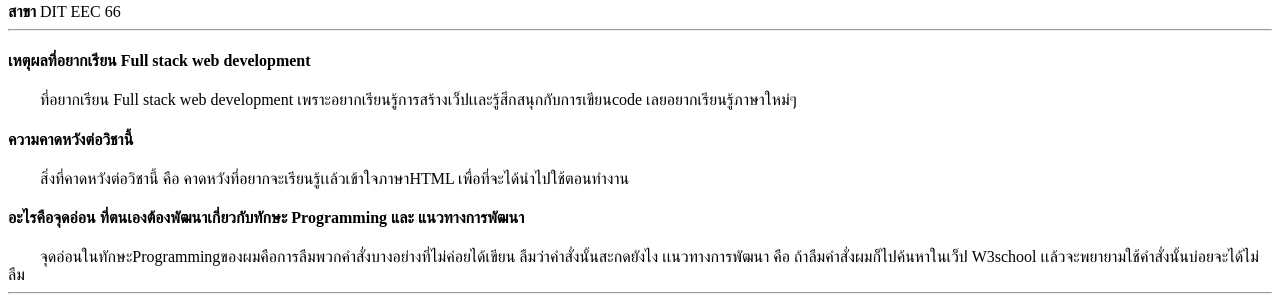
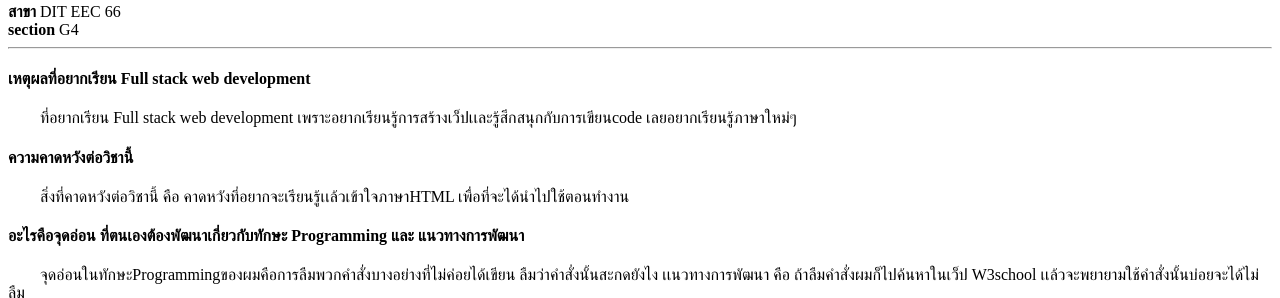
Before and after one commit to varitthon/MyfirstPage, a plain HTML site: page index.html in a window 1280 px wide. Shown: the part 247-545 px from the top of the page. Drawn offline with Linux system fonts and the light colour scheme.

Commit message:
เเก้สาขา

```diff
--- a/index.html
+++ b/index.html
@@ -11,6 +11,8 @@
 <b>ชื่อ</b> นายวริทธิ์ธร สดาวงษ์</br>
   <b>ชื่อเล่น</b> เอเธนส์<br>
   <b>สาขา</b> DIT EEC 66<br>
+  	<b>section</b> G4<br>
+
   <hr>
 
   <h4>เหตุผลที่อยากเรียน Full stack web development</h4>
```
